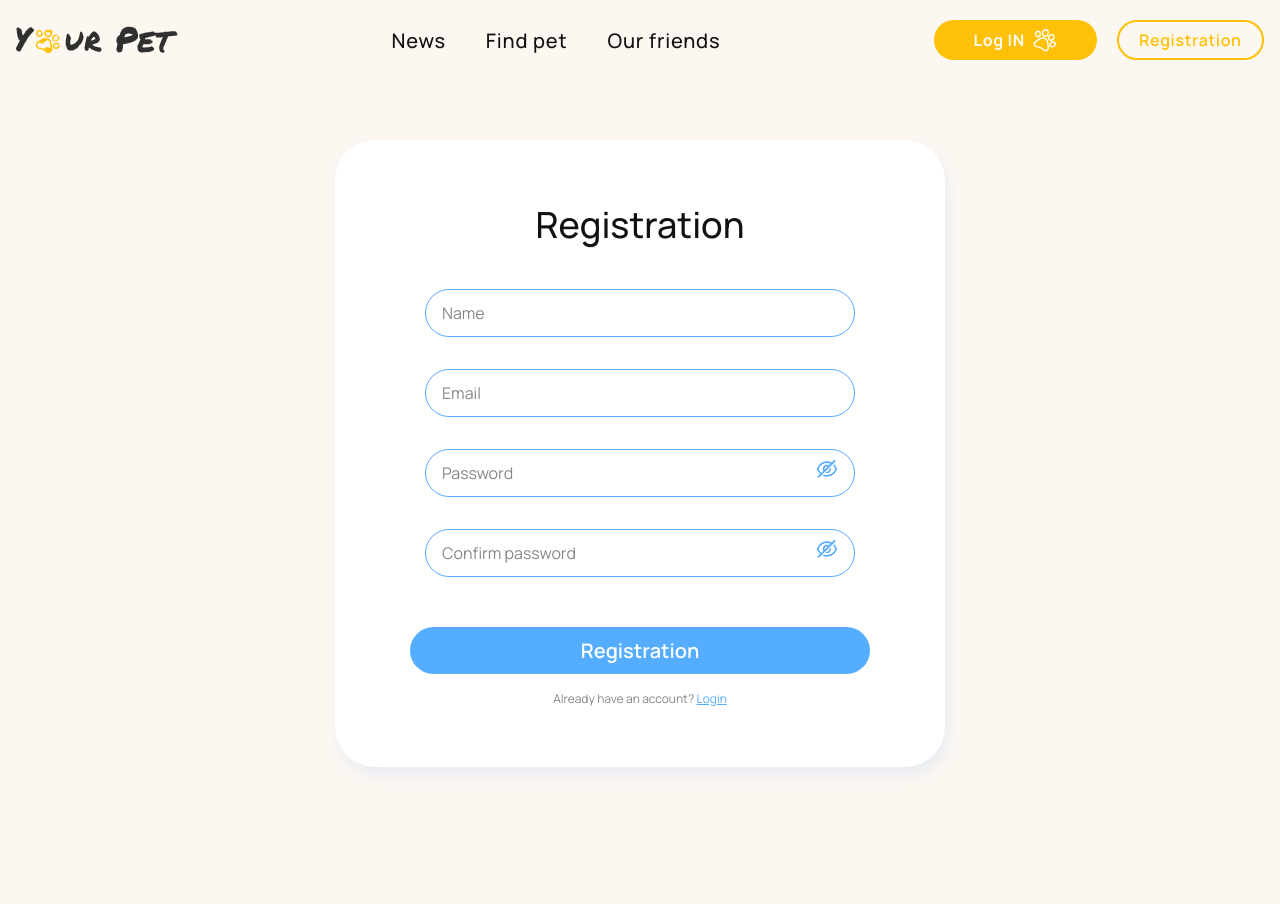
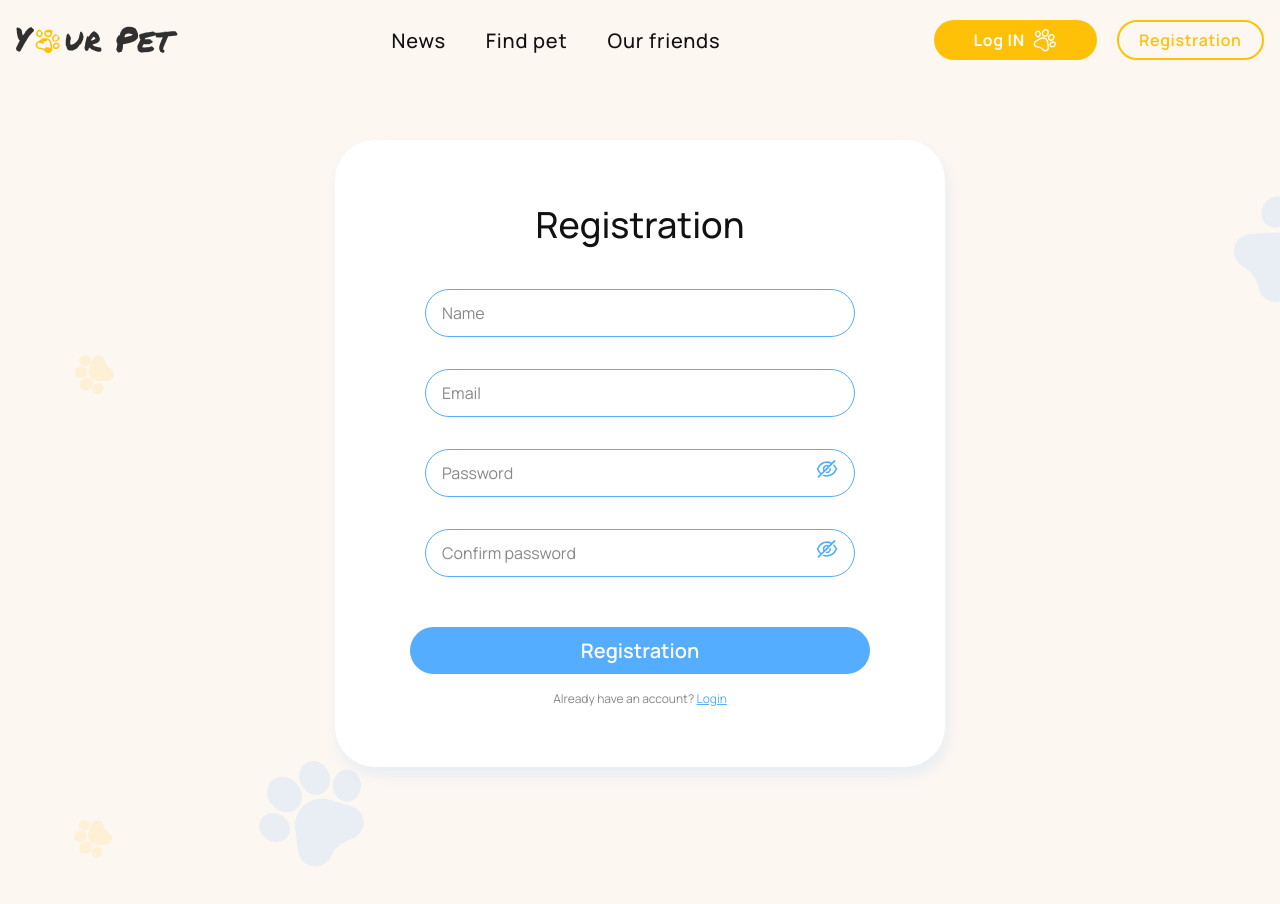
Before and after one commit to OlgaMunaieva/project-savePets05, a React (Create React App) app: page /project-savePets05/register in a window 1280 px wide. Shown: the top 904 px of the page. Built offline with nearby package versions, Linux system fonts and the light colour scheme.

Commit message:
added paw bg on register and login form

```diff
--- a/src/pages/LoginPage.jsx
+++ b/src/pages/LoginPage.jsx
@@ -1,4 +1,5 @@
 import AuthForm from 'components/authForm/AuthForm';
+import PictureContainer from 'components/pictureContainer/PictureContainer.styled';
 import { useDispatch } from 'react-redux';
 import { logIn } from 'redux/auth/authOperations';
 
@@ -10,12 +11,14 @@ const LoginPage = () => {
   };
 
   return (
+    <PictureContainer.PawContainer>
       <AuthForm
         onSubmit={handleLogin}
         formType="login"
         showNameField={false}
         showConfirmPassword={false}
       />
+    </PictureContainer.PawContainer>
   );
 };
 
--- a/src/pages/RegisterPage.jsx
+++ b/src/pages/RegisterPage.jsx
@@ -4,6 +4,7 @@ import { register } from 'redux/auth/authOperations';
 import toast from 'react-hot-toast';
 import { useEffect } from 'react';
 import { selectError } from 'redux/auth/authSelectors';
+import PictureContainer from 'components/pictureContainer/PictureContainer.styled';
 
 const RegisterPage = () => {
   const dispatch = useDispatch();
@@ -30,14 +31,14 @@ const RegisterPage = () => {
   }, [error]);
 
   return (
-    <>
+    <PictureContainer.PawContainer>
       <AuthForm
         onSubmit={handleRegistration}
         formType="register"
         showNameField={true}
         showConfirmPassword={true}
       />
-    </>
+    </PictureContainer.PawContainer>
   );
 };
 
```
Lines whose indentation alone changed are shown as unchanged.
